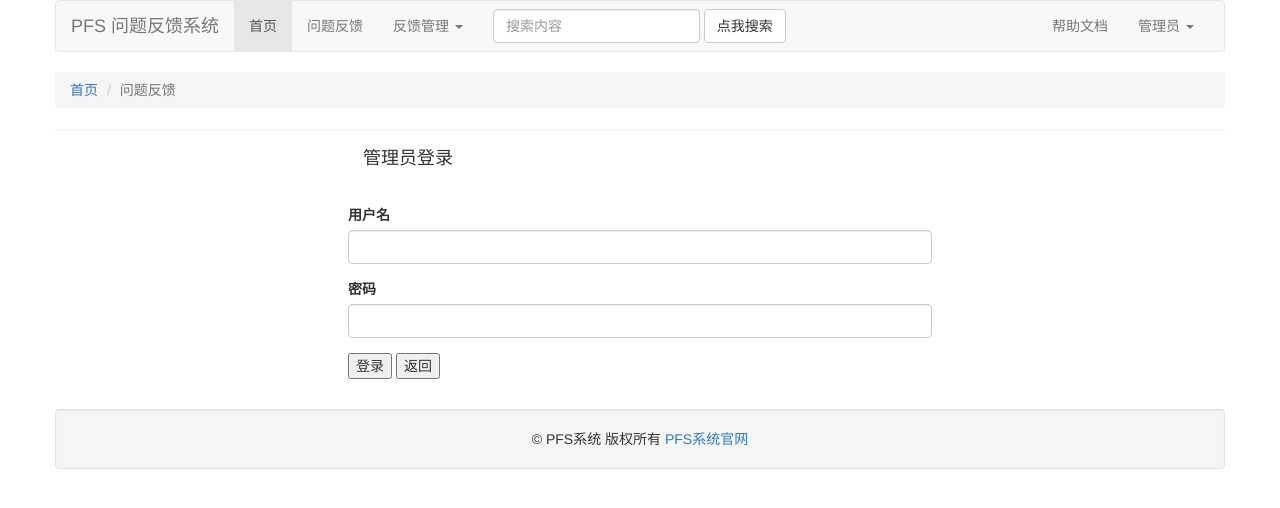
After one commit to zhaoqingsong/PFsystem, a Flask app: page /login/ in a window 1280 px wide. The commit adds this page. Shown: the top 508 px of the page. Run offline with Flask 2, Linux system fonts and the light colour scheme; some libraries are stand-ins or nearby versions.

Commit message:
add login.html

```diff
--- a/pfs.py
+++ b/pfs.py
@@ -45,6 +45,19 @@ def close_connection(exeption):
 def pfs():
     return render_template('base.html')
 
+@app.route('/login/',methods=['GET','POST'])
+def login():
+    if request.method == 'POST':
+        username = request.form.get('username')
+        pwd = request.form.get('pwd')
+        sql = 'select count(*) as [Count] from UserInfo where UserName = ? and Password = ?;'
+        result = query_sql(sql,(username,pwd),one=True)
+        if int(result.get('Count')) > 0:
+            return redirect(url_for('feedback_list'))
+        return '用户名或者密码不匹配！'
+    return render_template('login.html')
+
+
 @app.route('/feedback/')
 def feedback():
 
@@ -69,8 +82,9 @@ def post_feedback():
 
 @app.route('/admin/list/')
 def feedback_list():
-    sql = 'select f.ROWID,f.*,c.CategoryName from feedback f INNER JOIN category c on c.ROWID = f.CategoryID ORDER BY f.ROWID DESC '
-    feedbacks = query_sql(sql)
+    key = request.args.get('key','')
+    sql = 'select f.ROWID,f.*,c.CategoryName from feedback f INNER JOIN category c on c.ROWID = f.CategoryID WHERE f.Subject LIKE ? ORDER BY f.ROWID DESC '
+    feedbacks = query_sql(sql,('%{}%'.format(key),))
     return render_template('feedback-list.html',items=feedbacks)
 
 @app.route('/admin/edit/<id>/')
--- a/templates/base.html
+++ b/templates/base.html
@@ -48,7 +48,7 @@
         <li class="dropdown">
           <a href="#" class="dropdown-toggle" data-toggle="dropdown">管理员 <span class="caret"></span></a>
           <ul class="dropdown-menu" role="menu">
-            <li><a href="#">个人资料</a></li>
+            <li><a href="/login/">个人资料</a></li>
             <li><a href="#">登出</a></li>
           </ul>
         </li>
--- /dev/null
+++ b/templates/login.html
@@ -0,0 +1,27 @@
+{% extends 'base.html' %}
+{% block main_content %}
+    <div class="row">
+       <div class="panel panel-parimary">
+           <div class="panel-heading col-md-6 col-md-offset-3">
+               <h4>管理员登录</h4>
+           </div>
+           <div class="panel-body col-md-6 col-md-offset-3">
+               <form action="/login/" class="form-horizontal" method="post">
+                   <div class="form-group">
+                   <label for="username">用户名</label>
+                   <input type="text" class="form-control" name="username" id="username">
+                   </div>
+                   <div class="form-group">
+                       <label for="pwd">密码</label>
+                       <input type="password" class="form-control" name="pwd" id="pwd">
+                   </div>
+                   <div class="form-group">
+                       <input type="submit" value="登录">
+                       <input type="submit" value="返回">
+                   </div>
+               </form>
+           </div>
+       </div>
+
+    </div>
+{% endblock %}
--- a/templates/post.html
+++ b/templates/post.html
@@ -18,7 +18,7 @@
                     <div class="col-md-2">
                         <select name="category" id="category" class="form-control">
                             {% for category in categories %}
-                                <option value="{{ category[0] }}" > {{ category[1] }}</option>
+                                <option value="{{ category.rowid }}" > {{ category.CategoryName }}</option>
                             {% endfor %}
 
                         </select>
```
Also changed, not shown: templates/feedback-list.html (+11 -0 lines), db/feedback.db.
